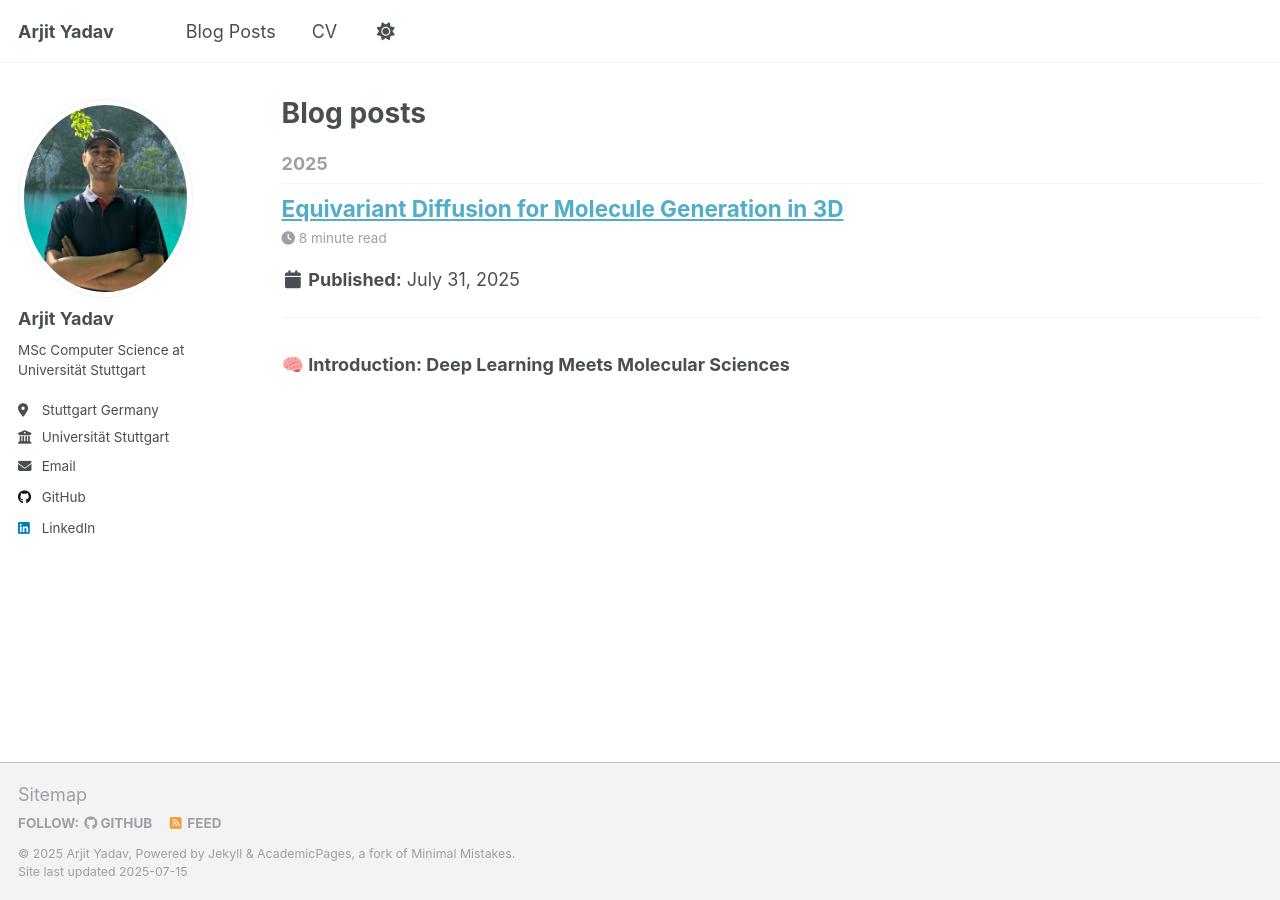
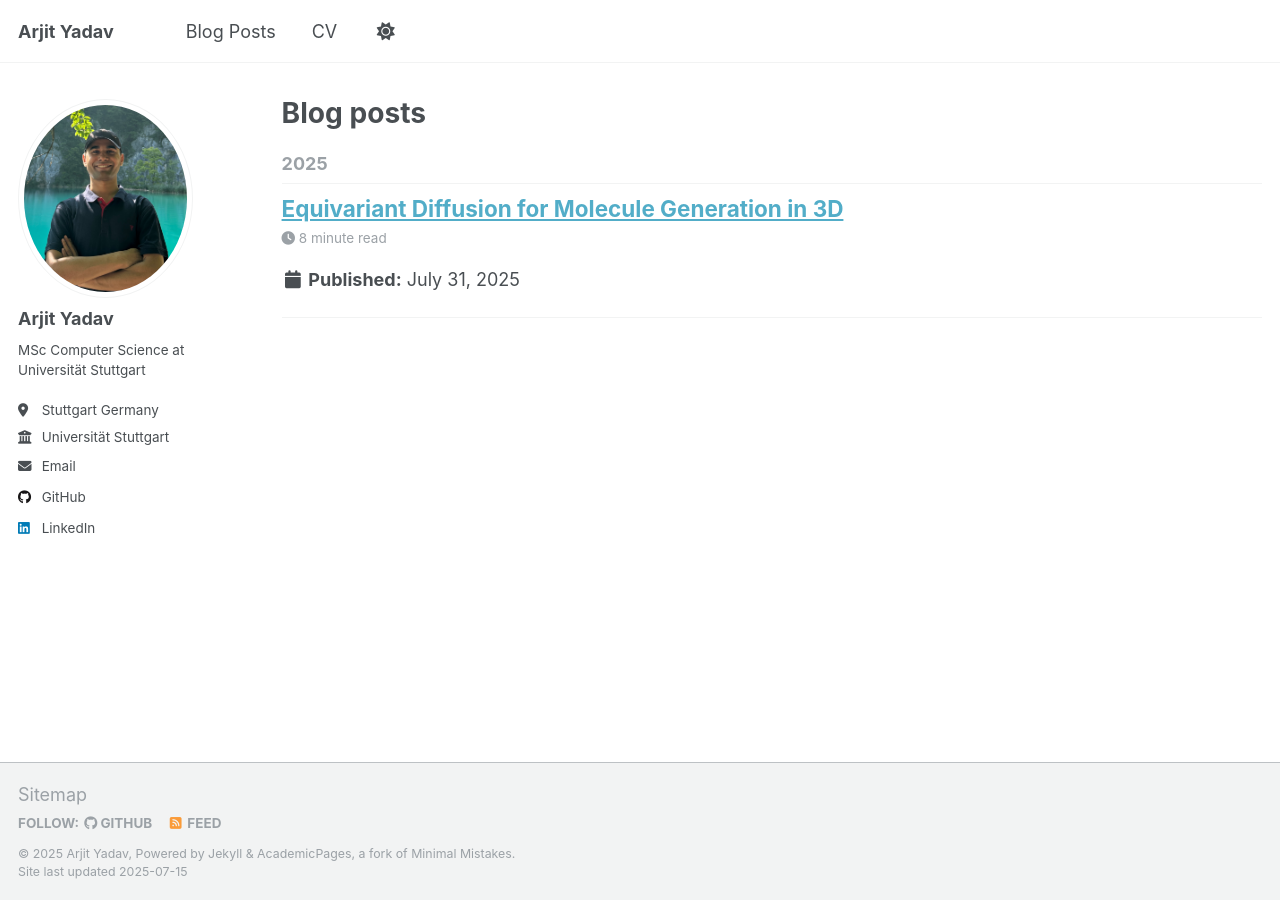
Before and after one commit to arjityadav/arjityadav.github.io, a Jekyll site: the page built from _pages/year-archive.html, in a window 1280 px wide. Built offline with Jekyll 4.4.1, drawn with Linux system fonts in a browser that asks for light colours; a script that is not in the unit is left out.

Commit message:
Update 2025-07-31-Equivariant Diffusion for Molecule Generation in 3D.md

```diff
--- a/_posts/2025-07-31-Equivariant Diffusion for Molecule Generation in 3D.md
+++ b/_posts/2025-07-31-Equivariant Diffusion for Molecule Generation in 3D.md
@@ -5,7 +5,6 @@ permalink: /blog/2025-07-31-Equivariant-Diffusion-for-Molecule-Generation-in-3D
 ---
 
 ---
-### 🧠 Introduction: Deep Learning Meets Molecular Sciences
 
 The fusion of artificial intelligence and molecular sciences is rapidly transforming our ability to understand and design complex chemical systems. With advances like AlphaFold revolutionizing protein folding prediction, the next frontier lies in **generative models for molecules**, especially in three dimensions. The geometric conformation of molecules plays a crucial role in determining their chemical and biological properties. Thus, generating **valid 3D molecular structures** with machine learning is not only scientifically interesting but also practically vital for drug discovery and material science.
 
```
